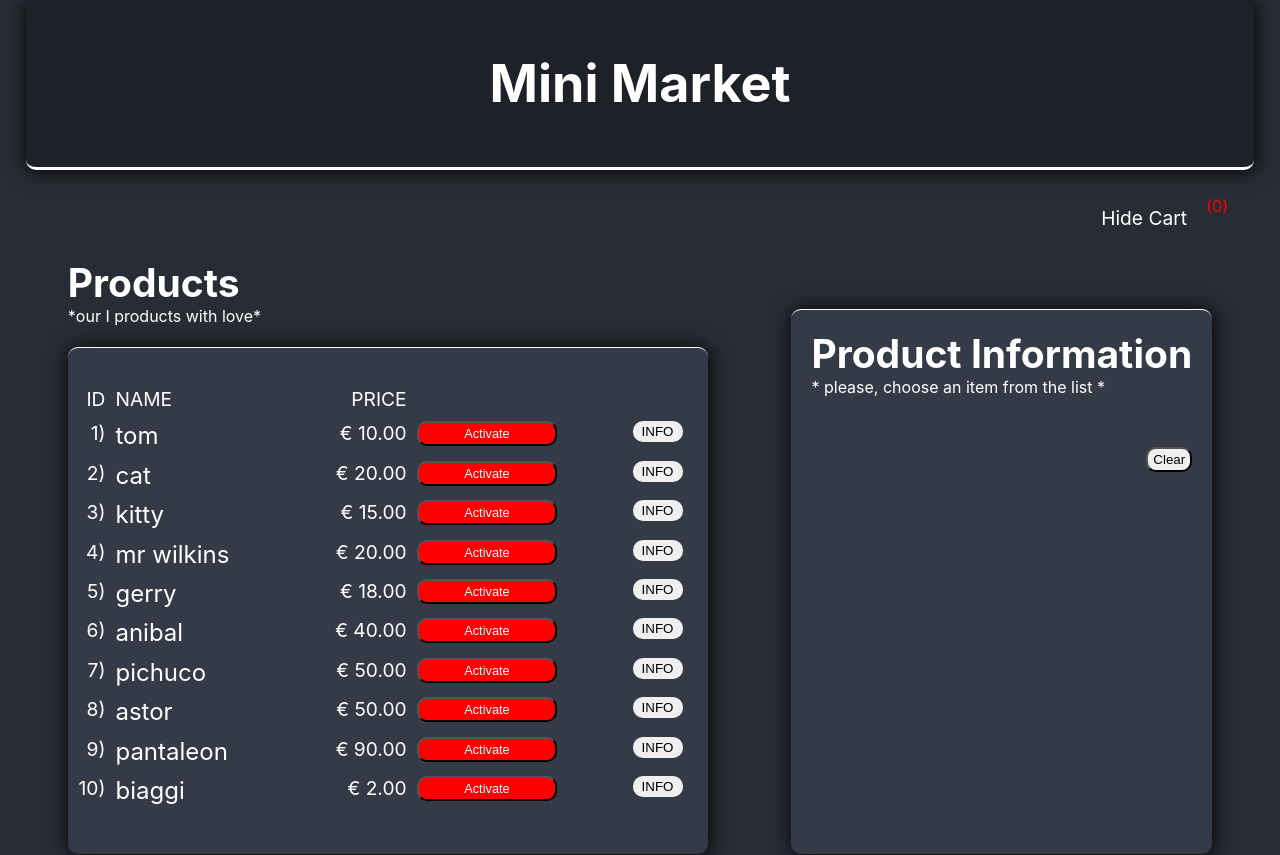
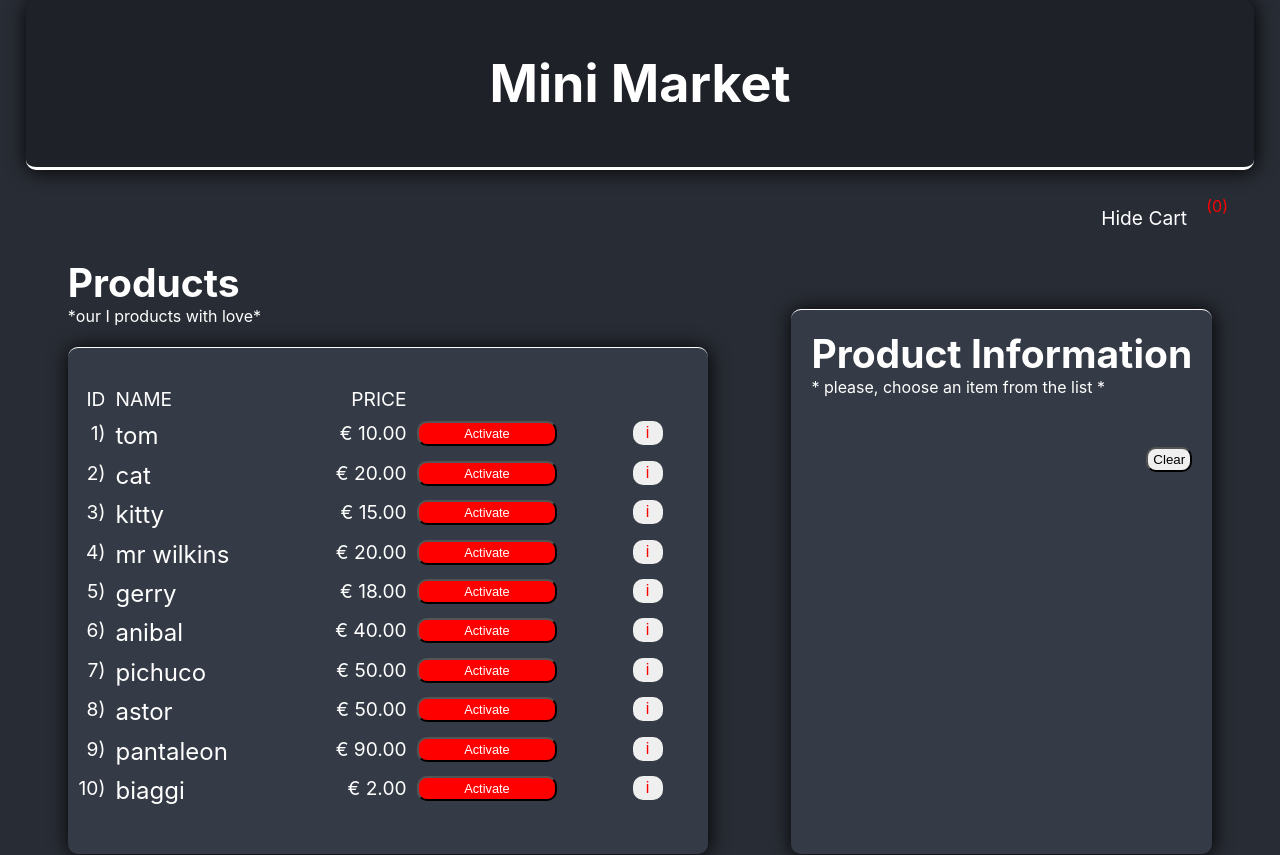
Before and after one commit to matiasfacio/Mini-Market, a React (Create React App) app: page / in a window 1280 px wide. Shown: the top 855 px of the page. Built offline with nearby package versions, Linux system fonts and the light colour scheme.

Commit message:
add and info button

```diff
--- a/src/App.css
+++ b/src/App.css
@@ -39,7 +39,7 @@
 
 .product_button_add {
   grid-column: 5 / 6;
-  width: 50px;
+  width: 40px;
   margin-left: 10px;
 }
 
@@ -50,7 +50,7 @@
 
 .product_display_info {
   grid-column: 6 / 7;
-  width: 50px;
+  width: 30px;
 }
 
 .product_information {
--- a/src/components/Listing.js
+++ b/src/components/Listing.js
@@ -52,13 +52,13 @@ function Listing() {
               )}
               <button
                 className="product_display_info"
-                style={{ border: t.display ? "2px red solid" : "none" }}
+                style={{ border: t.display ? "2px red solid" : "none", color: "red", fontSize: "1rem" }}
                 onClick={() => {
                   dispatch({ type: "CLEAR_INFO" });
                   dispatch({ type: "INFO_ITEM", index });
                 }}
               >
-                INFO
+                i
               </button>
             </Product>
           );
```
